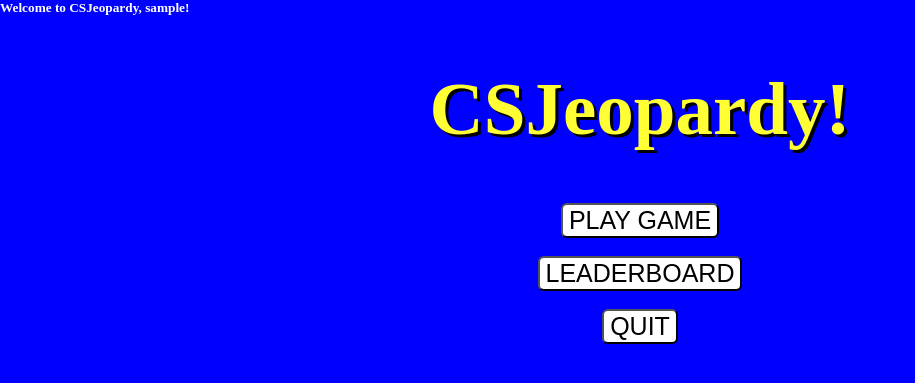
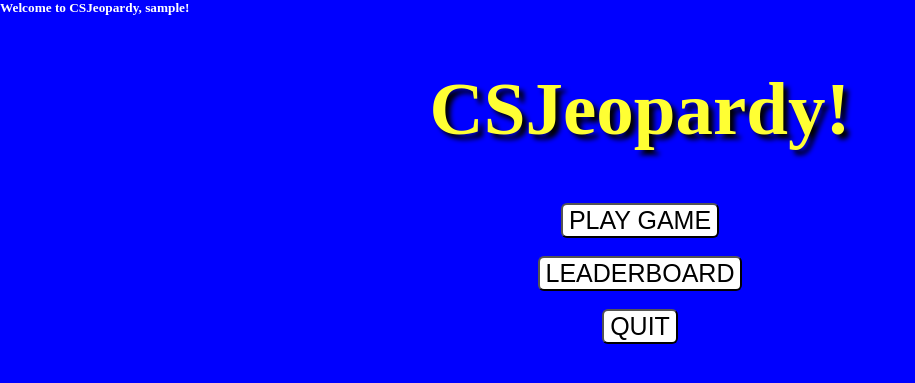
Before and after one commit to tok2556/CSJeopardy, a PHP site: page /jeopardyWelcomepage.php in a window 1280 px wide. Shown: the top 383 px of the page, without its empty margins (0-915 px from the left). Run offline with PHP 8.4, Linux system fonts and the light colour scheme; the visitor is signed in with stand-in values (Sample User, id 1).

Commit message:
Update jeopardyWelcomepage.php

```diff
--- a/jeopardyWelcomepage.php
+++ b/jeopardyWelcomepage.php
@@ -28,7 +28,7 @@
     html, body, table {margin: 0; padding: 0; background-color: #0000ff; color: #ffffff;}
     h5 {text-align: left; font-family default;}
     body {text-align: center;}
-    h1 {text-align: center; color:#ffff33; font-size: 75px; text-shadow: black 3px 3px; font-weight: bold; font-family:"HelveticaNeue-CondensedBold";}
+    h1 {text-align: center; color:#ffff33; font-size: 75px; text-shadow: black 5px 5px 5px; font-weight: bold; font-family:"HelveticaNeue-CondensedBold";}
     input {background-color: White; border-radius: 6px; text-align: center; font-size: 25px; transition-duration: 0.1s;}
     input:hover {background-color: #ffff33; color: black;}
 </style>
```
